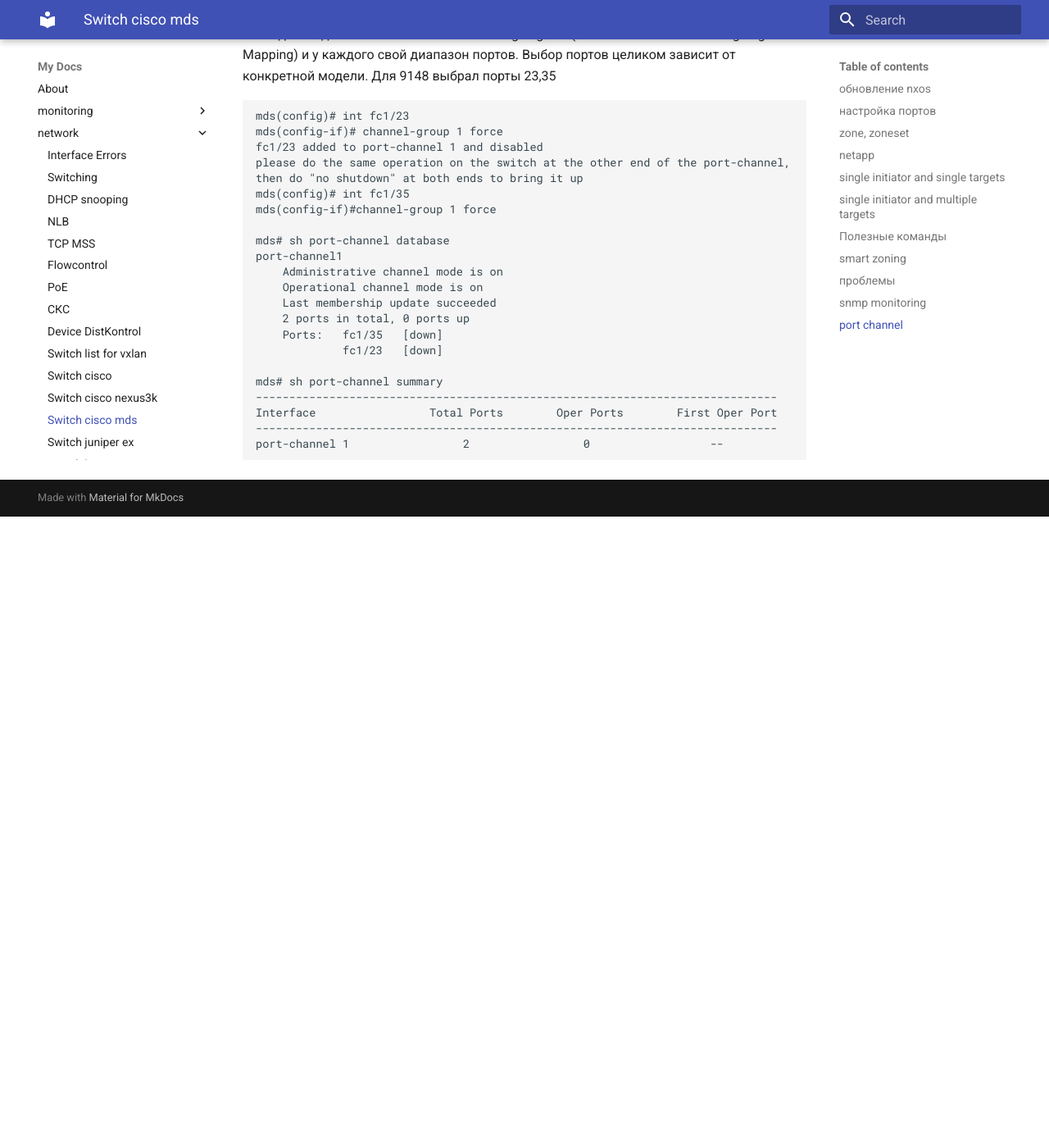
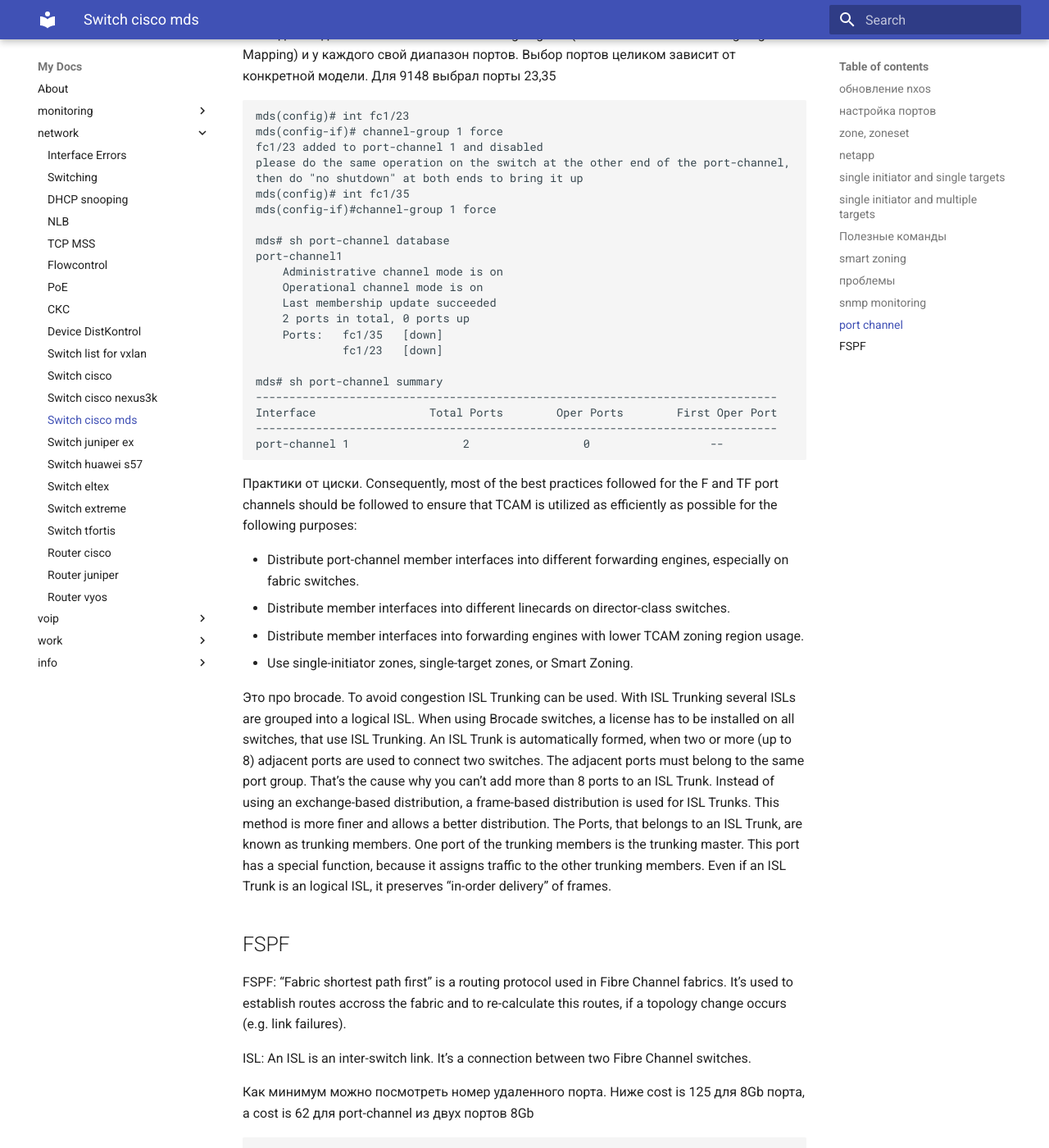
Before and after one commit to v98765/v98765.github.io, an MkDocs documentation site: the page built from docs/network/mds.md, in a window 1280 px wide and 1400 px high, scrolled down 8746 px. Shown: the whole window at 82% size. Built offline with MkDocs 1.6.1 and Material for MkDocs 9.7.7, drawn with Linux system fonts in a browser that asks for light colours; before the commit the page ends 9376 px from its top, so only the background shows below that; some of the changed text lies outside the part shown.

Commit message:
network/mds.md portchannel best p, FSPF

````diff
--- a/docs/network/mds.md
+++ b/docs/network/mds.md
@@ -352,3 +352,60 @@
 ------------------------------------------------------------------------------
 port-channel 1                 2                 0                  --
 ```
+
+Практики от циски.
+Consequently, most of the best practices followed for the F and TF port channels should be followed to ensure that TCAM
+is utilized as efficiently as possible for the following purposes:
+
+* Distribute port-channel member interfaces into different forwarding engines, especially on fabric switches.
+* Distribute member interfaces into different linecards on director-class switches.
+* Distribute member interfaces into forwarding engines with lower TCAM zoning region usage.
+* Use single-initiator zones, single-target zones, or Smart Zoning.
+
+Это про brocade. To avoid congestion ISL Trunking can be used. With ISL Trunking several ISLs are grouped into a logical ISL.
+When using Brocade switches, a license has to be installed on all switches, that use ISL Trunking.
+An ISL Trunk is automatically formed, when two or more (up to 8) adjacent ports are used to connect two switches.
+The adjacent ports must belong to the same port group. That’s the cause why you can’t add more than 8 ports to an ISL Trunk.
+Instead of using an exchange-based distribution, a frame-based distribution is used for ISL Trunks.
+This method is more finer and allows a better distribution. The Ports, that belongs to an ISL Trunk, are known as trunking members.
+One port of the trunking members is the trunking master. This port has a special function, because it assigns traffic to the other trunking members.
+Even if an ISL Trunk is an logical ISL, it preserves “in-order delivery” of frames.
+
+## FSPF
+
+FSPF: “Fabric shortest path first” is a routing protocol used in Fibre Channel fabrics.
+It’s used to establish routes accross the fabric and to re-calculate this routes, if a topology change occurs (e.g. link failures).
+
+ISL: An ISL is an inter-switch link. It’s a connection between two Fibre Channel switches.
+
+Как минимум можно посмотреть номер удаленного порта. Ниже cost is 125 для 8Gb порта, а cost is 62 для port-channel из двух портов 8Gb
+
+```text
+mds# show fspf interface
+FSPF interface fc1/48 in VSAN 1
+FSPF routing administrative state is active
+Interface cost is 125
+Timer intervals configured, Hello 20 s, Dead 80 s, Retransmit 5 s
+FSPF State is FULL
+Neighbor Domain Id is 0x01(1)
+Neighbor Interface is Port 23  (0x00000017 )
+
+Statistics counters :
+   Number of packets received : LSU  10385  LSA  3464  Hello 311486  Error packets 0
+   Number of packets transmitted : LSU  3464  LSA  10385  Hello 311492  Retransmitted LSU  0
+  Number of times inactivity timer expired for the interface = 0
+
+FSPF interface port-channel1 in VSAN 1
+FSPF routing administrative state is active
+Interface cost is 62
+Timer intervals configured, Hello 20 s, Dead 80 s, Retransmit 5 s
+FSPF State is FULL
+Neighbor Domain Id is 0x69(105)
+Neighbor Interface is port-channel1 (0x00040000 )
+
+Statistics counters :
+   Number of packets received : LSU  3  LSA  3  Hello 3  Error packets 0
+   Number of packets transmitted : LSU  3  LSA  3  Hello 3  Retransmitted LSU  0
+  Number of times inactivity timer expired for the interface = 0
+
+```
````
